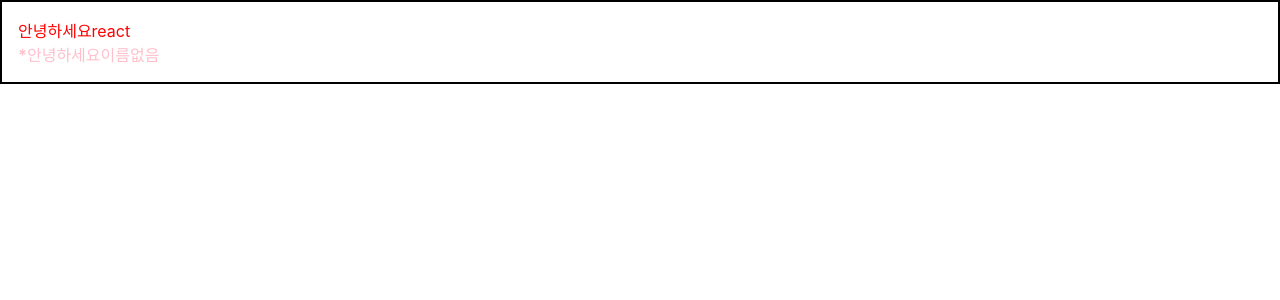
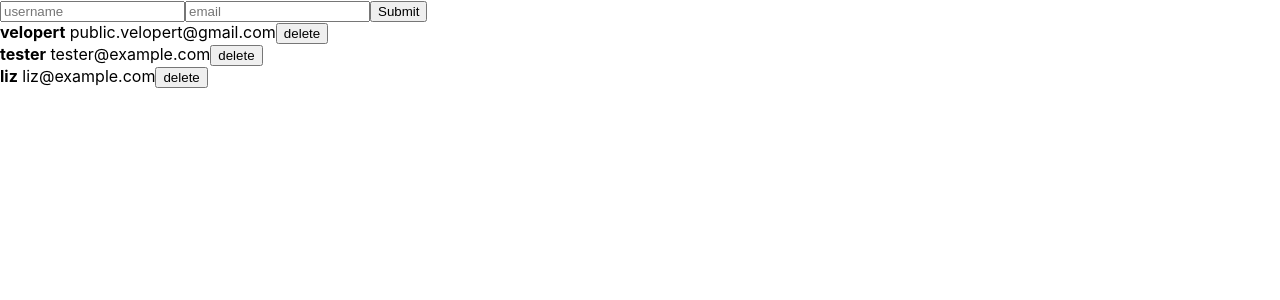
Before and after one commit to coloringpen/reactSelfReview, a React (Create React App) app in the folder beginreview/: page / in a window 1280 px wide. Shown: the top 300 px of the page. Built offline with nearby package versions, Linux system fonts and the light colour scheme.

Commit message:
App.js 수정 추가

```diff
--- a/beginreview/src/App.js
+++ b/beginreview/src/App.js
@@ -1,19 +1,72 @@
-import React from 'react';
-import Hello from './Hello';
-import Wrapper from './Wrapper';
-import './App.css';
+import React, { useState, useRef } from 'react';
+import CreateUser from './CreateUser';
+import UserList from './UserList';
 
 function App() {
+  const [inputs, setInputs] = useState({
+    username: '',
+    email: '',
+  });
+
+  const { username, email } = inputs;
+
+  const [users, setUsers] = useState([
+    {
+      id: 1,
+      username: 'velopert',
+      email: 'public.velopert@gmail.com',
+    },
+    {
+      id: 2,
+      username: 'tester',
+      email: 'tester@example.com',
+    },
+    {
+      id: 3,
+      username: 'liz',
+      email: 'liz@example.com',
+    },
+  ]);
+
+  const onChange = (e) => {
+    const { name, value } = e.target;
+    setInputs({
+      ...inputs,
+      [name]: value,
+    });
+  };
+
+  const nextId = useRef(4);
+
+  const onSubmit = () => {
+    const newUser = { id: nextId.current, username, email };
+    setUsers([...users, newUser]);
+
+    setInputs({
+      username: '',
+      email: '',
+    });
+    nextId.current += 1;
+  };
+
+  const onRemove = (id) => {
+    setUsers(users.filter((user) => user.id !== id)); // 이 조건에 맞는 애들만 새배열의 요소가 될 수 있음
+  };
+
+  // 상태가 두 군데라는 것을 기억하기
+  // input 부분
+  // 리스트로 렌더링되는 배열 부분
+
   return (
-    <Wrapper>
-      {' '}
-      {/** 컴포넌트도 열리는 태그와 닫히는 태그로 구성될 수 있음
-       * 이럴 때는 하위, 자식 태그들이 보이게 할지, 말지 잘 처리할 것
-       */}
-      <Hello name="react" color="red" isSpecial />{' '}
-      {/* 아무런 값을 넣어주지 않을때, true로 값이 들어가는 props */}
-      <Hello color="pink" />
-    </Wrapper>
+    <div>
+      <CreateUser
+        username={username}
+        email={email}
+        onChange={onChange}
+        onSubmit={onSubmit}
+      />
+      <UserList users={users} onRemove={onRemove} />
+    </div>
   );
 }
 
```
